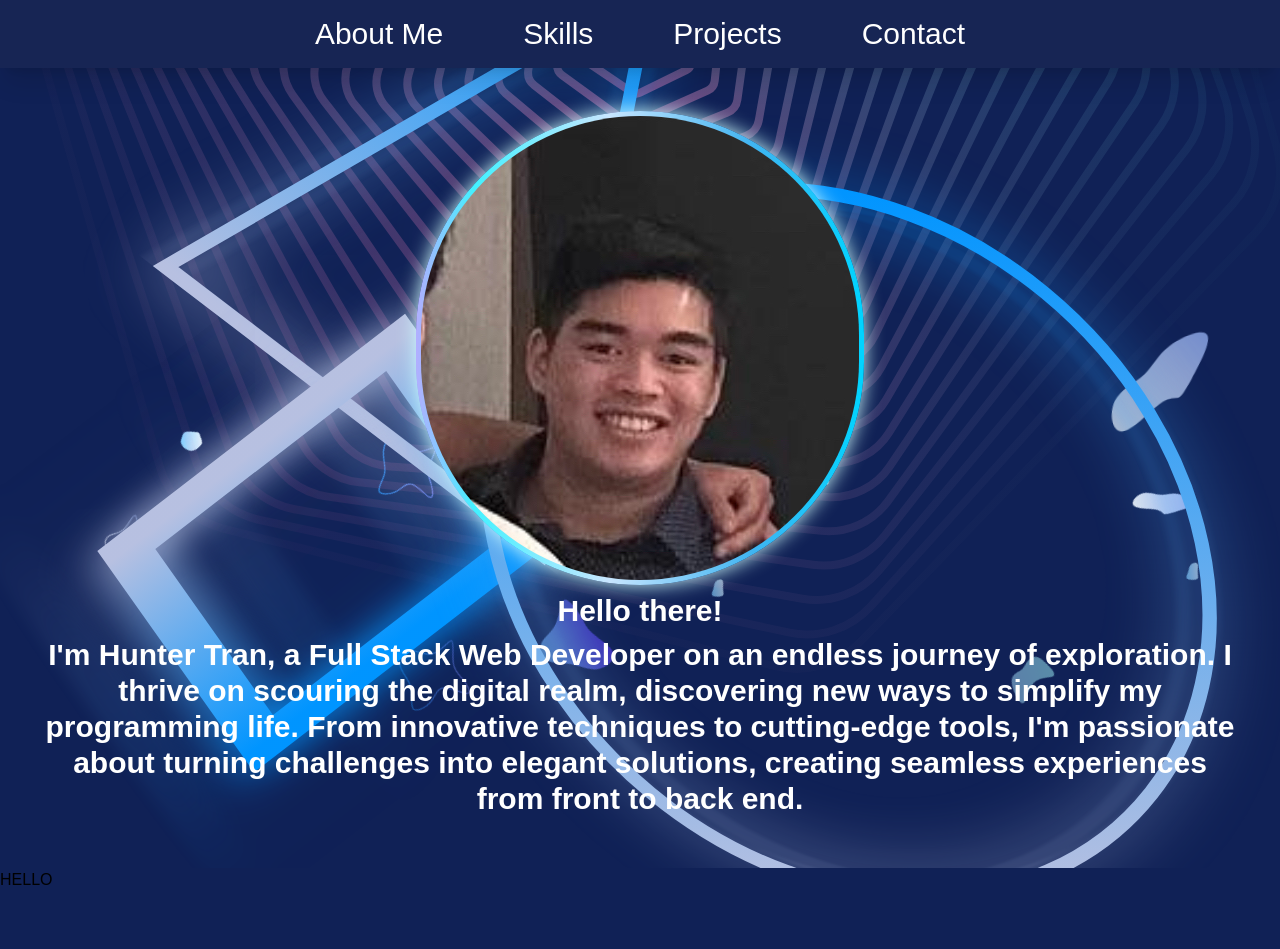
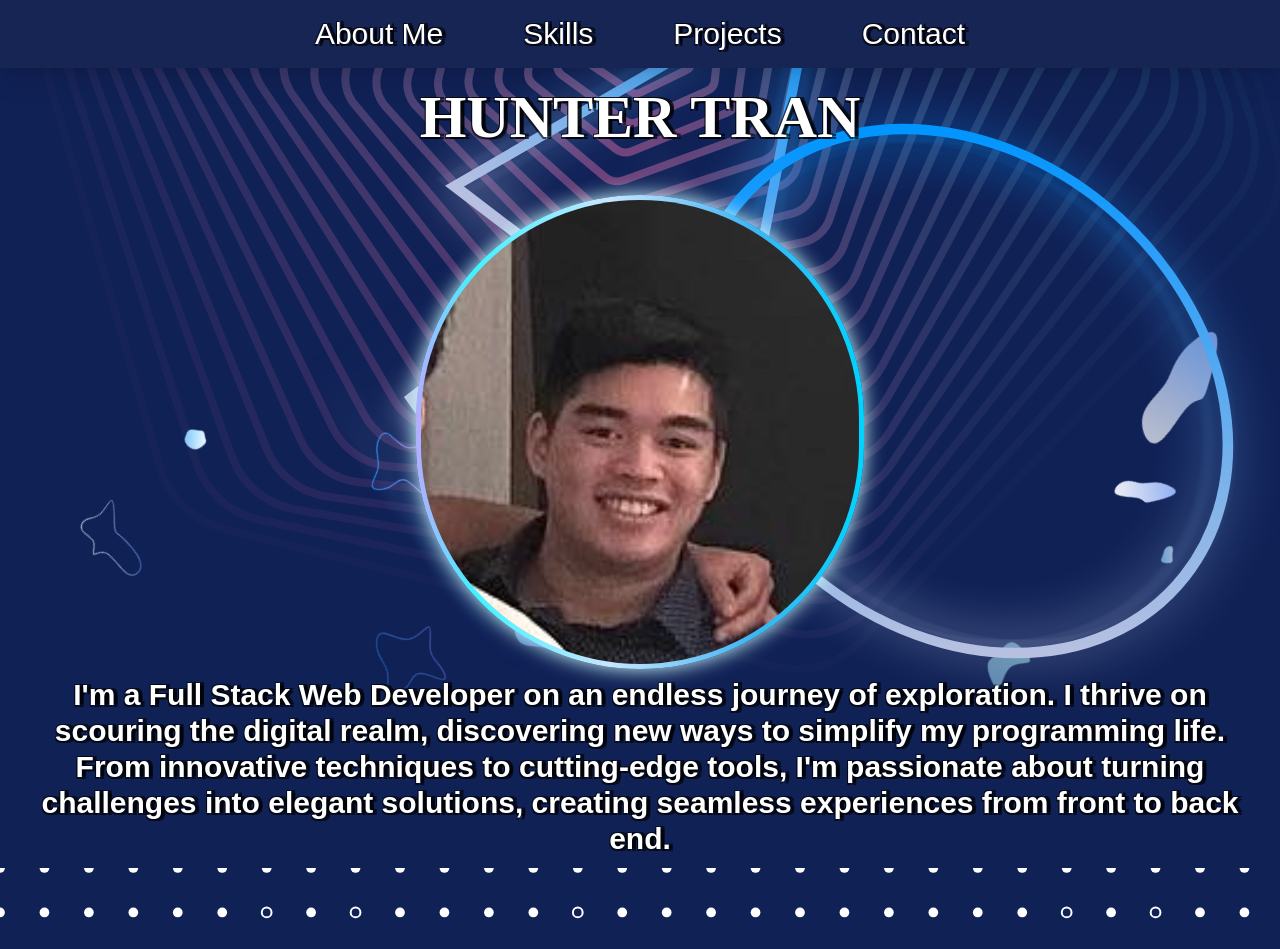
Before and after one commit to ShimmyShong/Actual-Portfolio, a React (Create React App) app: page / in a window 1280 px wide. Shown: the top 949 px of the page. Before the commit the page ends 892 px from the top, so only its background shows below. Built offline with nearby package versions, Linux system fonts and the light colour scheme.

Commit message:
some changes

```diff
--- a/src/Components/AboutMe/AboutMe.css
+++ b/src/Components/AboutMe/AboutMe.css
@@ -1,5 +1,5 @@
-.main {
-
+.name {
+    font-family: 'Raleway';
 }
 
 #me {
--- a/src/Components/AboutMe/AboutMe.jsx
+++ b/src/Components/AboutMe/AboutMe.jsx
@@ -99,13 +99,13 @@ export default function AboutMe() {
                 <img src={glowCircle} alt="" className='glow skew-x-12 absolute -z-[2]' />
                 <img src={glowTriangle} alt="" className='glow translate-x-[-40%] translate-y-[-40%] skew-y-[-15deg] skew-x-[10deg] absolute -z-10' />
                 <img src={glowSquare} alt="" className='glow translate-x-[-60%] skew-x-[-20deg] absolute -z-10' />
+                {/* <img src={Me} alt="picture of me" className='rounded-full' id='me' /> */}
+            </div>
+            <p className='mb-8 font-extrabold text-6xl text-white p-4 name'>HUNTER TRAN</p>
+            <div ref={ref} className="flex flex-col justify-center items-center text-center text-3xl text-white font-bold">
                 <img src={Me} alt="picture of me" className='rounded-full' id='me' />
-            </div>
-            <div ref={ref} className="text-center text-3xl text-white font-bold">
-                <p className='mt-2'>Hello there!</p>
                 <p className='max-w-[75rem] m-2'>
-                    I'm Hunter Tran,
-                    a Full Stack Web Developer on an endless journey of exploration.
+                    I'm a Full Stack Web Developer on an endless journey of exploration.
                     I thrive on scouring the digital realm,
                     discovering new ways to simplify my programming life.
                     From innovative techniques to cutting-edge tools,
--- /dev/null
+++ b/src/Components/Skills/Skills.css
@@ -0,0 +1,25 @@
+.dots {
+
+}
+
+.skills {
+    height: 100vh;
+    /* margin-top: -30px; */
+    color: white;
+    background: url('../../SVGs/Wave-10s-1920px.svg');
+    background-size: auto;
+    background-repeat: repeat;
+}
+
+@keyframes waveAnimation {
+    0%, 100% {
+        transform: translateX(0);
+    }
+    50% {
+        transform: translateX(-50%);
+    }
+}
+
+#wave1, #wave2, #wave3, #wave4, #wave5 {
+    animation: waveAnimation 10s infinite;
+}
--- a/src/Components/Skills/Skills.jsx
+++ b/src/Components/Skills/Skills.jsx
@@ -1,10 +1,40 @@
-import React from 'react'
+import React, { useEffect, useRef } from 'react'
+import '../Skills/Skills.css'
+import wave from '../../SVGs/Wave-10s-1920px.svg'
 
 const Skills = () => {
+    const ref = useRef(null)
+
+    // this is called when the intersection of the observed element (ref) with the viewport changes
+    const animateOnScroll = async (entries, observer) => { // entries is an array of 'IntersectionOberveryEntry' objects
+        entries.forEach(entry => {
+            console.log(entry)
+            if (entry.isIntersecting) { // the isIntersection property of each entry indicates whether the element is intersecting with the viewport at the given threshold
+                entry.target.classList.add('slide-up') // this is adding the class that causes the animation to initialize
+                observer.unobserve(entry.target)
+            }
+        })
+    }
+
+    useEffect(() => {
+        const options = {
+            root: null,
+            rootMargin: '0px',
+            threshold: 0.5
+        }
+
+        const observer = new IntersectionObserver(animateOnScroll, options)
+
+        if (ref.current) {
+            observer.observe(ref.current);
+        }
+        return () => observer.disconnect();
+    }, [])
     return (
-        <div className=' h-4'>
-            <p>HELLO</p>
+        <div className='skills flex justify-center items-center flex-col'>
+
         </div>
+
     )
 }
 
--- a/src/index.css
+++ b/src/index.css
@@ -8,6 +8,10 @@ body {
   -webkit-font-smoothing: antialiased;
   -moz-osx-font-smoothing: grayscale;
   background-color: #102156;
+      text-shadow: -1px 2px 0 #000000a2,
+      4px 2px 0 #000000a2,
+      4px -1px 0 #000000a2,
+      -1px -1px 0 #000000a2;
 }
 
 code {
```
Also changed, not shown: src/SVGs/Wave-10s-1920px.svg (added).
